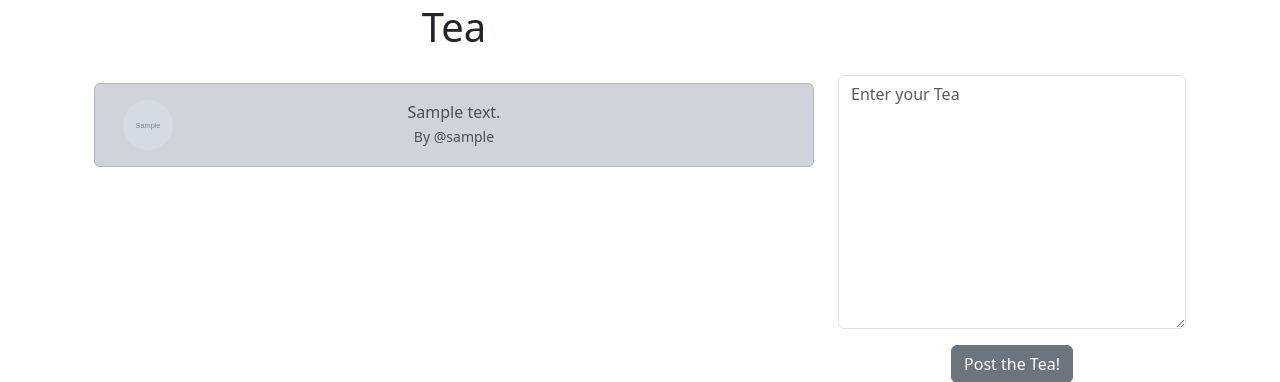
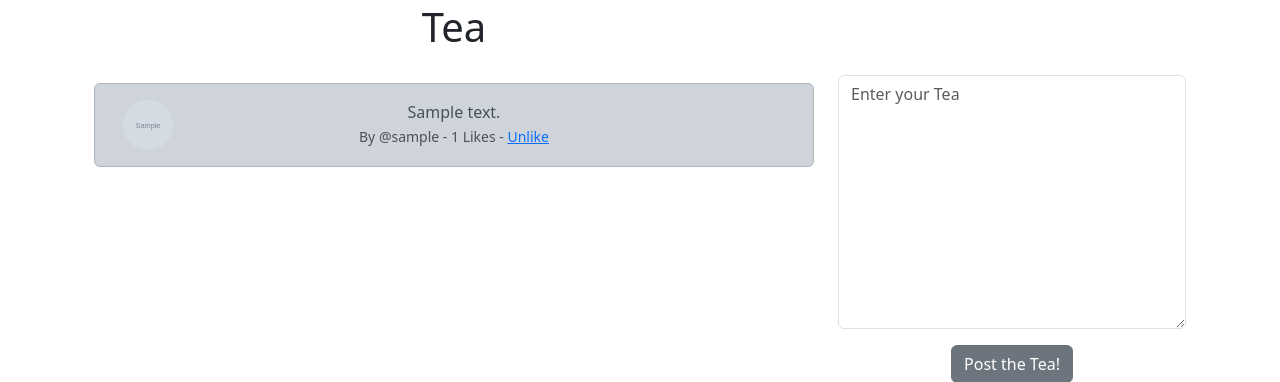
Before and after one commit to youngrokkim2017/twitter_django, a Django app: page / in a window 1280 px wide. Shown: the part 101-483 px from the top of the page. Run offline with Django 5.2, Linux system fonts and the light colour scheme; a user stored in the database is signed in; tables that the repository leaves empty hold one stand-in row (values such as "Sample post"); grey boxes marked "Sample" are stand-in pictures.

Commit message:
Add likes and unlikes

```diff
--- a/teatime/templates/home.html
+++ b/teatime/templates/home.html
@@ -34,6 +34,12 @@
                                 <br />
                                 <small class="text-muted">
                                     {{ text.created_at }} By @{{ tea.user.username }}
+                                    - {{ tea.number_of_likes }} Likes -
+                                    {% if user in tea.likes.all %}
+                                        <a href="{% url 'tea_like' tea.id %}">Unlike</a>
+                                    {% else %}
+                                    <a href="{% url 'tea_like' tea.id %}">Like</a>
+                                    {% endif%}
                                 </small>
                             </div>
                             <br /><br />
```
